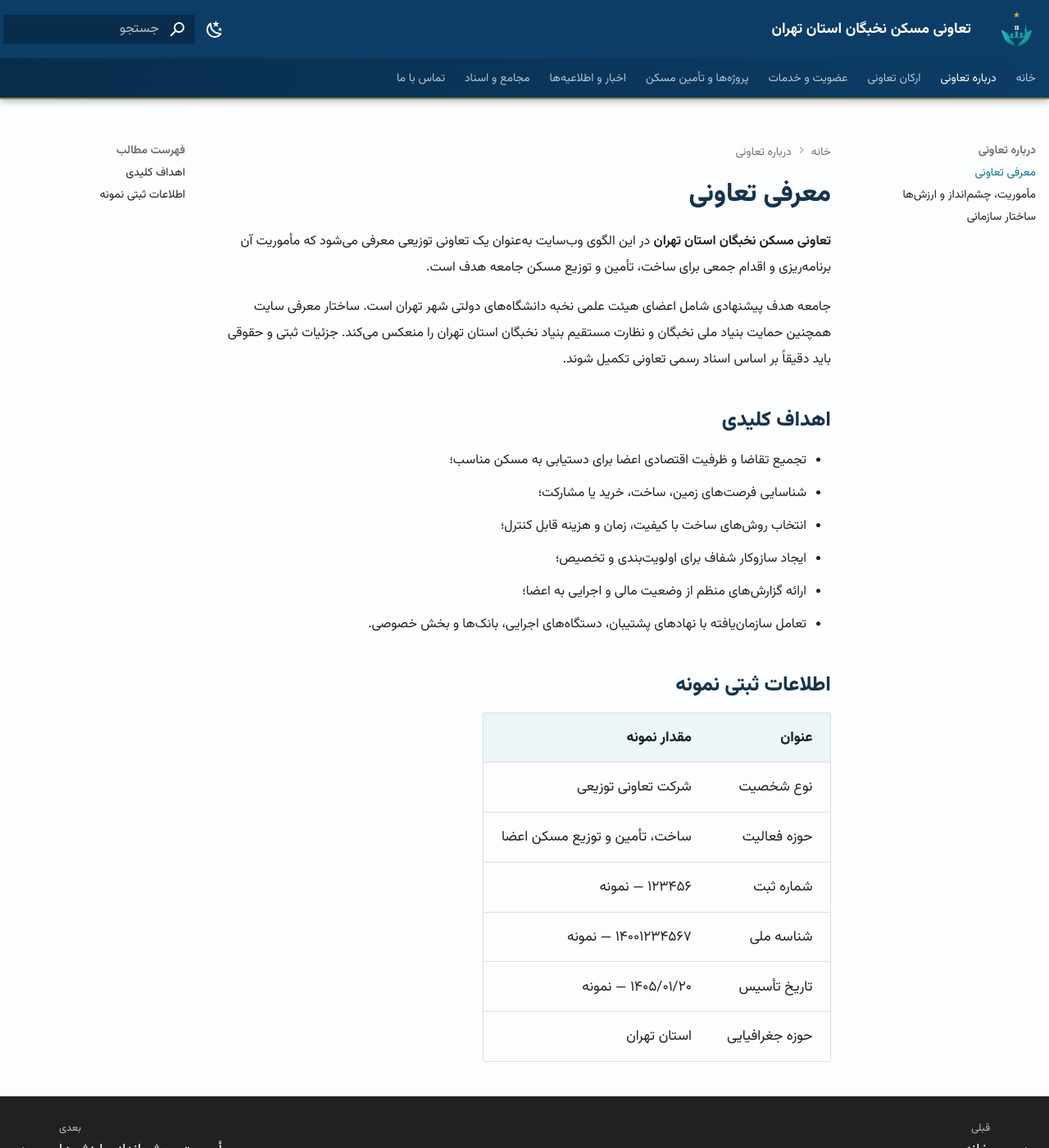
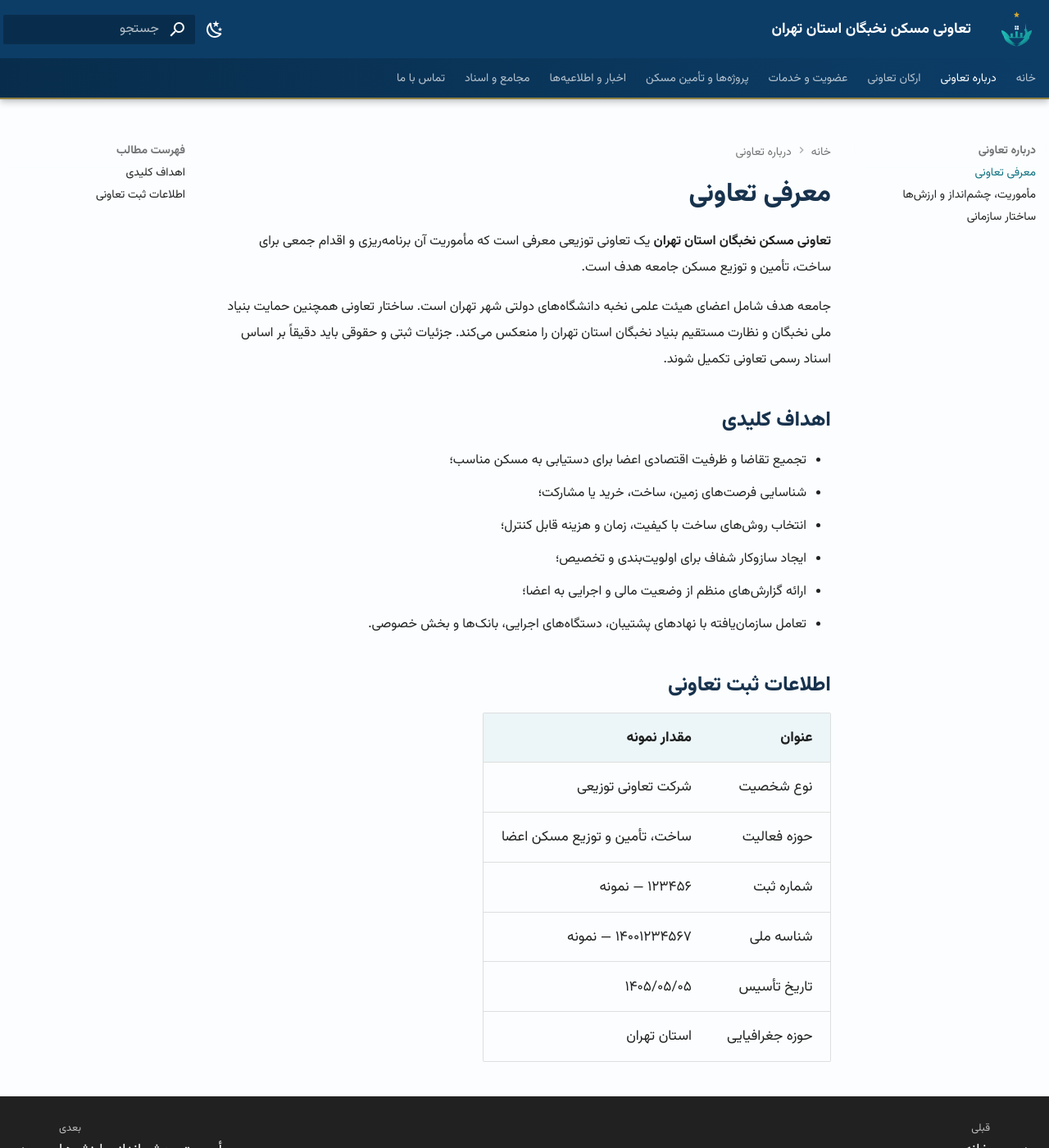
Before and after one commit to m-zakeri/fhc, an MkDocs documentation site: the page built from docs/about/index.md, in a window 1280 px wide and 1400 px high. Shown: the whole window at 82% size. Built offline with MkDocs 1.6.1 and Material for MkDocs 9.7.7, drawn with Linux system fonts in a browser that asks for light colours.

Commit message:
update about page.

```diff
--- a/docs/about/index.md
+++ b/docs/about/index.md
@@ -1,8 +1,10 @@
 # معرفی تعاونی
 
-**تعاونی مسکن نخبگان استان تهران** در این الگوی وب‌سایت به‌عنوان یک تعاونی توزیعی معرفی می‌شود که مأموریت آن برنامه‌ریزی و اقدام جمعی برای ساخت، تأمین و توزیع مسکن جامعه هدف است.
+**تعاونی مسکن نخبگان استان تهران**   یک تعاونی توزیعی معرفی است که مأموریت آن برنامه‌ریزی و اقدام جمعی برای ساخت،
+تأمین و توزیع مسکن جامعه هدف است.
 
-جامعه هدف پیشنهادی شامل اعضای هیئت علمی نخبه دانشگاه‌های دولتی شهر تهران است. ساختار معرفی سایت همچنین حمایت بنیاد ملی نخبگان و نظارت مستقیم بنیاد نخبگان استان تهران را منعکس می‌کند. جزئیات ثبتی و حقوقی باید دقیقاً بر اساس اسناد رسمی تعاونی تکمیل شوند.
+جامعه هدف   شامل اعضای هیئت علمی نخبه دانشگاه‌های دولتی شهر تهران است. ساختار تعاونی همچنین حمایت بنیاد ملی
+نخبگان و نظارت مستقیم بنیاد نخبگان استان تهران را منعکس می‌کند. جزئیات ثبتی و حقوقی باید دقیقاً بر اساس اسناد رسمی تعاونی تکمیل شوند.
 
 ## اهداف کلیدی
 
@@ -13,13 +15,14 @@
 - ارائه گزارش‌های منظم از وضعیت مالی و اجرایی به اعضا؛
 - تعامل سازمان‌یافته با نهادهای پشتیبان، دستگاه‌های اجرایی، بانک‌ها و بخش خصوصی.
 
-## اطلاعات ثبتی نمونه
 
-| عنوان | مقدار نمونه |
-|---|---|
-| نوع شخصیت | شرکت تعاونی توزیعی |
+## اطلاعات ثبت تعاونی
+
+| عنوان | مقدار نمونه                   |
+|---|-------------------------------|
+| نوع شخصیت | شرکت تعاونی توزیعی            |
 | حوزه فعالیت | ساخت، تأمین و توزیع مسکن اعضا |
-| شماره ثبت | ۱۲۳۴۵۶ — نمونه |
-| شناسه ملی | ۱۴۰۰۱۲۳۴۵۶۷ — نمونه |
-| تاریخ تأسیس | ۱۴۰۵/۰۱/۲۰ — نمونه |
-| حوزه جغرافیایی | استان تهران |
+| شماره ثبت | ۱۲۳۴۵۶ — نمونه                |
+| شناسه ملی | ۱۴۰۰۱۲۳۴۵۶۷ — نمونه           |
+| تاریخ تأسیس | ۱۴۰۵/۰۵/۰۵                    |
+| حوزه جغرافیایی | استان تهران                   |
```
